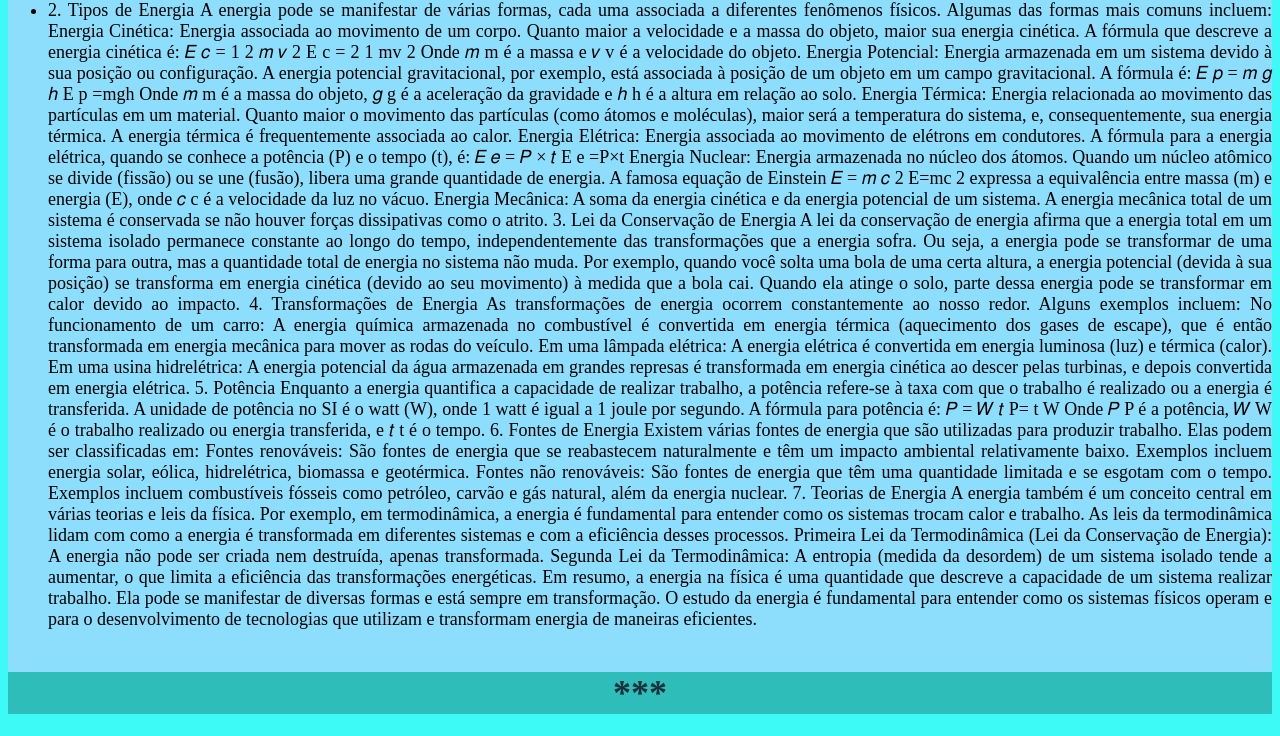
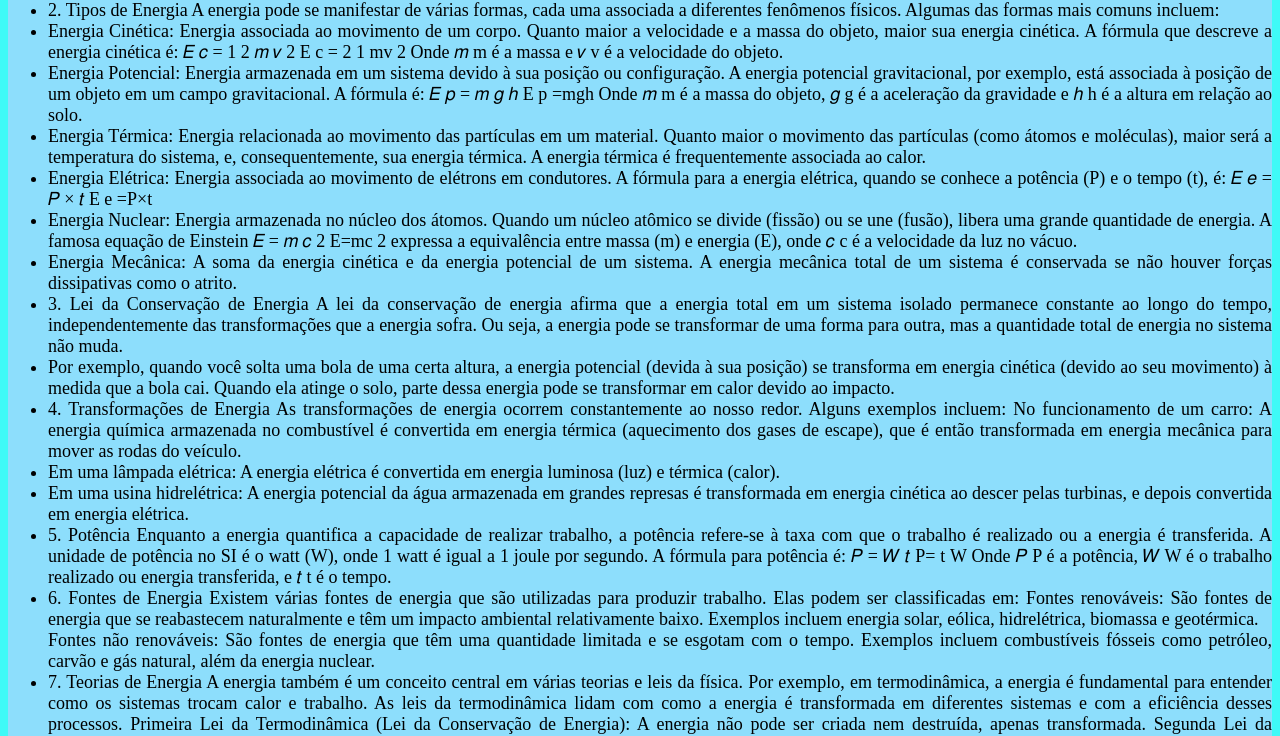
Before and after one commit to Rafaelkeven/F-sica-, a plain HTML site: page index.html in a window 1280 px wide. Shown: the part 910-1646 px from the top of the page. Drawn offline with Linux system fonts and the light colour scheme.

Commit message:
Update index.html

```diff
--- a/index.html
+++ b/index.html
@@ -106,9 +106,9 @@ A energia térmica é a energia interna de um sistema relacionada com a temperat
 
 A transferência de energia térmica pode ocorrer de três formas:</b></i></p>
 <li>2. Tipos de Energia
-A energia pode se manifestar de várias formas, cada uma associada a diferentes fenômenos físicos. Algumas das formas mais comuns incluem:
+A energia pode se manifestar de várias formas, cada uma associada a diferentes fenômenos físicos. Algumas das formas mais comuns incluem:</li>
 
-Energia Cinética: Energia associada ao movimento de um corpo. Quanto maior a velocidade e a massa do objeto, maior sua energia cinética. A fórmula que descreve a energia cinética é:
+<li>Energia Cinética: Energia associada ao movimento de um corpo. Quanto maior a velocidade e a massa do objeto, maior sua energia cinética. A fórmula que descreve a energia cinética é:
 
 𝐸
 𝑐
@@ -132,9 +132,9 @@ Onde
 𝑚
 m é a massa e
 𝑣
-v é a velocidade do objeto.
+v é a velocidade do objeto.</li>
 
-Energia Potencial: Energia armazenada em um sistema devido à sua posição ou configuração. A energia potencial gravitacional, por exemplo, está associada à posição de um objeto em um campo gravitacional. A fórmula é:
+<li>Energia Potencial: Energia armazenada em um sistema devido à sua posição ou configuração. A energia potencial gravitacional, por exemplo, está associada à posição de um objeto em um campo gravitacional. A fórmula é:
 
 𝐸
 𝑝
@@ -152,11 +152,11 @@ m é a massa do objeto,
 𝑔
 g é a aceleração da gravidade e
 ℎ
-h é a altura em relação ao solo.
+h é a altura em relação ao solo.</li>
 
-Energia Térmica: Energia relacionada ao movimento das partículas em um material. Quanto maior o movimento das partículas (como átomos e moléculas), maior será a temperatura do sistema, e, consequentemente, sua energia térmica. A energia térmica é frequentemente associada ao calor.
+<li>Energia Térmica: Energia relacionada ao movimento das partículas em um material. Quanto maior o movimento das partículas (como átomos e moléculas), maior será a temperatura do sistema, e, consequentemente, sua energia térmica. A energia térmica é frequentemente associada ao calor.</li>
 
-Energia Elétrica: Energia associada ao movimento de elétrons em condutores. A fórmula para a energia elétrica, quando se conhece a potência (P) e o tempo (t), é:
+<li>Energia Elétrica: Energia associada ao movimento de elétrons em condutores. A fórmula para a energia elétrica, quando se conhece a potência (P) e o tempo (t), é:
 
 𝐸
 𝑒
@@ -167,8 +167,8 @@ Energia Elétrica: Energia associada ao movimento de elétrons em condutores. A
 E
 e
 
- =P×t
-Energia Nuclear: Energia armazenada no núcleo dos átomos. Quando um núcleo atômico se divide (fissão) ou se une (fusão), libera uma grande quantidade de energia. A famosa equação de Einstein
+ =P×t</li>
+<li>Energia Nuclear: Energia armazenada no núcleo dos átomos. Quando um núcleo atômico se divide (fissão) ou se une (fusão), libera uma grande quantidade de energia. A famosa equação de Einstein
 𝐸
 =
 𝑚
@@ -178,25 +178,25 @@ E=mc
 2
   expressa a equivalência entre massa (m) e energia (E), onde
 𝑐
-c é a velocidade da luz no vácuo.
+c é a velocidade da luz no vácuo.</li>
 
-Energia Mecânica: A soma da energia cinética e da energia potencial de um sistema. A energia mecânica total de um sistema é conservada se não houver forças dissipativas como o atrito.
+<li>Energia Mecânica: A soma da energia cinética e da energia potencial de um sistema. A energia mecânica total de um sistema é conservada se não houver forças dissipativas como o atrito.</li>
 
-3. Lei da Conservação de Energia
-A lei da conservação de energia afirma que a energia total em um sistema isolado permanece constante ao longo do tempo, independentemente das transformações que a energia sofra. Ou seja, a energia pode se transformar de uma forma para outra, mas a quantidade total de energia no sistema não muda.
+<li>3. Lei da Conservação de Energia
+A lei da conservação de energia afirma que a energia total em um sistema isolado permanece constante ao longo do tempo, independentemente das transformações que a energia sofra. Ou seja, a energia pode se transformar de uma forma para outra, mas a quantidade total de energia no sistema não muda.</li>
 
-Por exemplo, quando você solta uma bola de uma certa altura, a energia potencial (devida à sua posição) se transforma em energia cinética (devido ao seu movimento) à medida que a bola cai. Quando ela atinge o solo, parte dessa energia pode se transformar em calor devido ao impacto.
+<li>Por exemplo, quando você solta uma bola de uma certa altura, a energia potencial (devida à sua posição) se transforma em energia cinética (devido ao seu movimento) à medida que a bola cai. Quando ela atinge o solo, parte dessa energia pode se transformar em calor devido ao impacto.</li>
 
-4. Transformações de Energia
+<li>4. Transformações de Energia
 As transformações de energia ocorrem constantemente ao nosso redor. Alguns exemplos incluem:
 
-No funcionamento de um carro: A energia química armazenada no combustível é convertida em energia térmica (aquecimento dos gases de escape), que é então transformada em energia mecânica para mover as rodas do veículo.
+No funcionamento de um carro: A energia química armazenada no combustível é convertida em energia térmica (aquecimento dos gases de escape), que é então transformada em energia mecânica para mover as rodas do veículo.</li>
 
-Em uma lâmpada elétrica: A energia elétrica é convertida em energia luminosa (luz) e térmica (calor).
+<li>Em uma lâmpada elétrica: A energia elétrica é convertida em energia luminosa (luz) e térmica (calor).</li>
 
-Em uma usina hidrelétrica: A energia potencial da água armazenada em grandes represas é transformada em energia cinética ao descer pelas turbinas, e depois convertida em energia elétrica.
+<li>Em uma usina hidrelétrica: A energia potencial da água armazenada em grandes represas é transformada em energia cinética ao descer pelas turbinas, e depois convertida em energia elétrica.</li>
 
-5. Potência
+<li>5. Potência
 Enquanto a energia quantifica a capacidade de realizar trabalho, a potência refere-se à taxa com que o trabalho é realizado ou a energia é transferida. A unidade de potência no SI é o watt (W), onde 1 watt é igual a 1 joule por segundo.
 
 A fórmula para potência é:
@@ -216,23 +216,23 @@ P é a potência,
 𝑊
 W é o trabalho realizado ou energia transferida, e
 𝑡
-t é o tempo.
+t é o tempo.</li>
 
-6. Fontes de Energia
+<li>6. Fontes de Energia
 Existem várias fontes de energia que são utilizadas para produzir trabalho. Elas podem ser classificadas em:
 
-Fontes renováveis: São fontes de energia que se reabastecem naturalmente e têm um impacto ambiental relativamente baixo. Exemplos incluem energia solar, eólica, hidrelétrica, biomassa e geotérmica.
+Fontes renováveis: São fontes de energia que se reabastecem naturalmente e têm um impacto ambiental relativamente baixo. Exemplos incluem energia solar, eólica, hidrelétrica, biomassa e geotérmica.</li>
 
 Fontes não renováveis: São fontes de energia que têm uma quantidade limitada e se esgotam com o tempo. Exemplos incluem combustíveis fósseis como petróleo, carvão e gás natural, além da energia nuclear.
 
-7. Teorias de Energia
+<li>7. Teorias de Energia
 A energia também é um conceito central em várias teorias e leis da física. Por exemplo, em termodinâmica, a energia é fundamental para entender como os sistemas trocam calor e trabalho. As leis da termodinâmica lidam com como a energia é transformada em diferentes sistemas e com a eficiência desses processos.
 
 Primeira Lei da Termodinâmica (Lei da Conservação de Energia): A energia não pode ser criada nem destruída, apenas transformada.
 
-Segunda Lei da Termodinâmica: A entropia (medida da desordem) de um sistema isolado tende a aumentar, o que limita a eficiência das transformações energéticas.
+Segunda Lei da Termodinâmica: A entropia (medida da desordem) de um sistema isolado tende a aumentar, o que limita a eficiência das transformações energéticas.</li>
 
-Em resumo, a energia na física é uma quantidade que descreve a capacidade de um sistema realizar trabalho. Ela pode se manifestar de diversas formas e está sempre em transformação. O estudo da energia é fundamental para entender como os sistemas físicos operam e para o desenvolvimento de tecnologias que utilizam e transformam energia de maneiras eficientes.
+<li>Em resumo, a energia na física é uma quantidade que descreve a capacidade de um sistema realizar trabalho. Ela pode se manifestar de diversas formas e está sempre em transformação. O estudo da energia é fundamental para entender como os sistemas físicos operam e para o desenvolvimento de tecnologias que utilizam e transformam energia de maneiras eficientes.</li>
  </li>
    </ul>
   </div>
```
